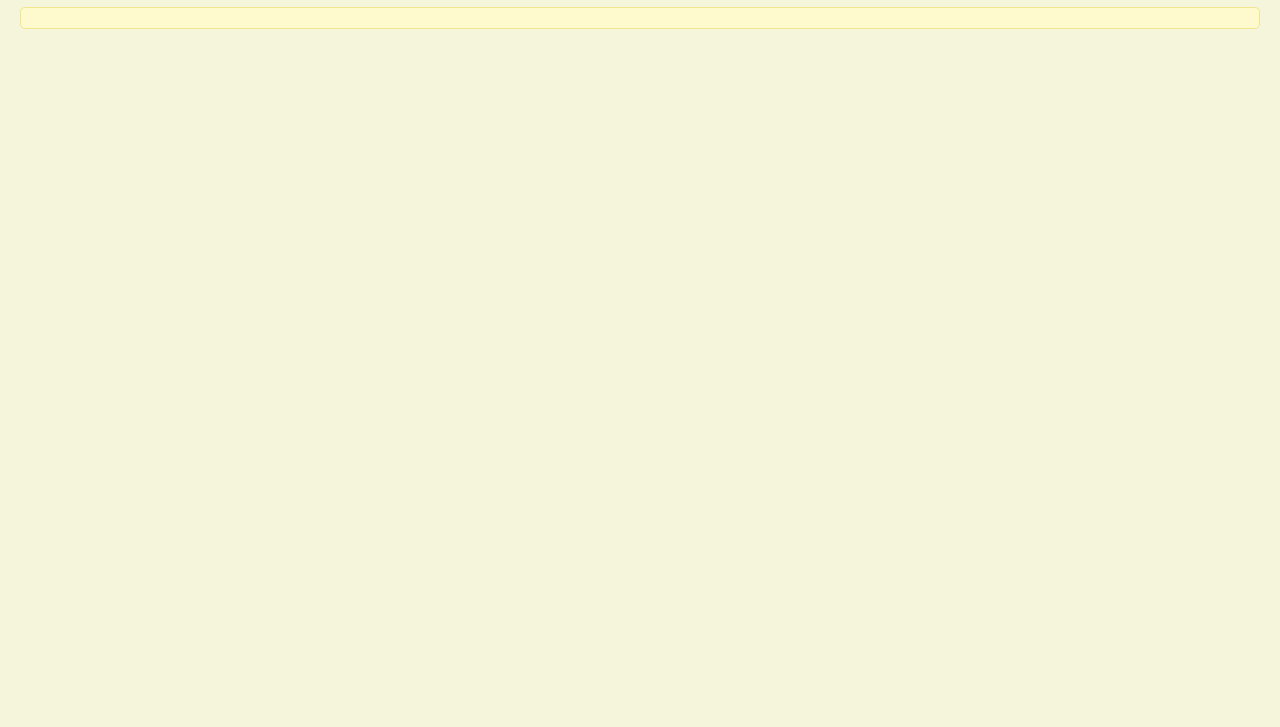
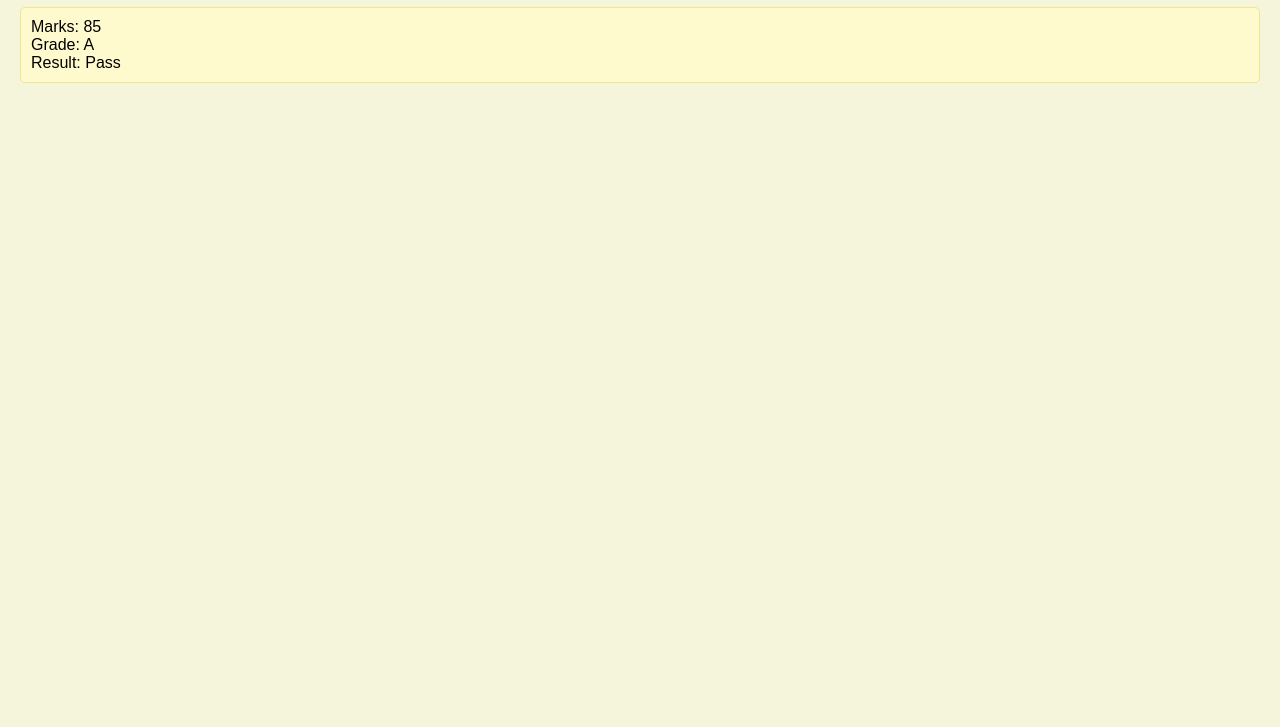
Before and after one commit to Mohanapriya-Vadivel/Java-Script, a plain HTML site: page 3.JS Conditional Statements/index.html in a window 1280 px wide. Shown: the part 73-800 px from the top of the page. Drawn offline with Linux system fonts and the light colour scheme.

Commit message:
Update index.html

```diff
--- a/3.JS Conditional Statements/index.html
+++ b/3.JS Conditional Statements/index.html
@@ -42,4 +42,31 @@
         if (marks >= 90) {
             grade = "A+";
         } else if (marks >= 75) {
-            gr
+            grade = "A";
+        } else if (marks >= 60) {
+            grade = "B";
+        } else {
+            grade = "C";
+        }
+
+        // 3. Ternary operator: short form of if-else
+        let result = marks >= 75 ? "Pass" : "Fail";
+        // condition ? value_if_true : value_if_false
+
+        // 4. Combine results for webpage output
+        let output = "Marks: " + marks + "<br>" +
+                     "Grade: " + grade + "<br>" +
+                     "Result: " + result;
+
+        // 5. Display output on webpage
+        document.getElementById("jsOutput").innerHTML = output;
+
+        // 6. Console output for practice
+        console.log("Marks:", marks);
+        console.log("Grade:", grade);
+        console.log("Result:", result);
+
+    </script>
+
+</body>
+</html>
```
